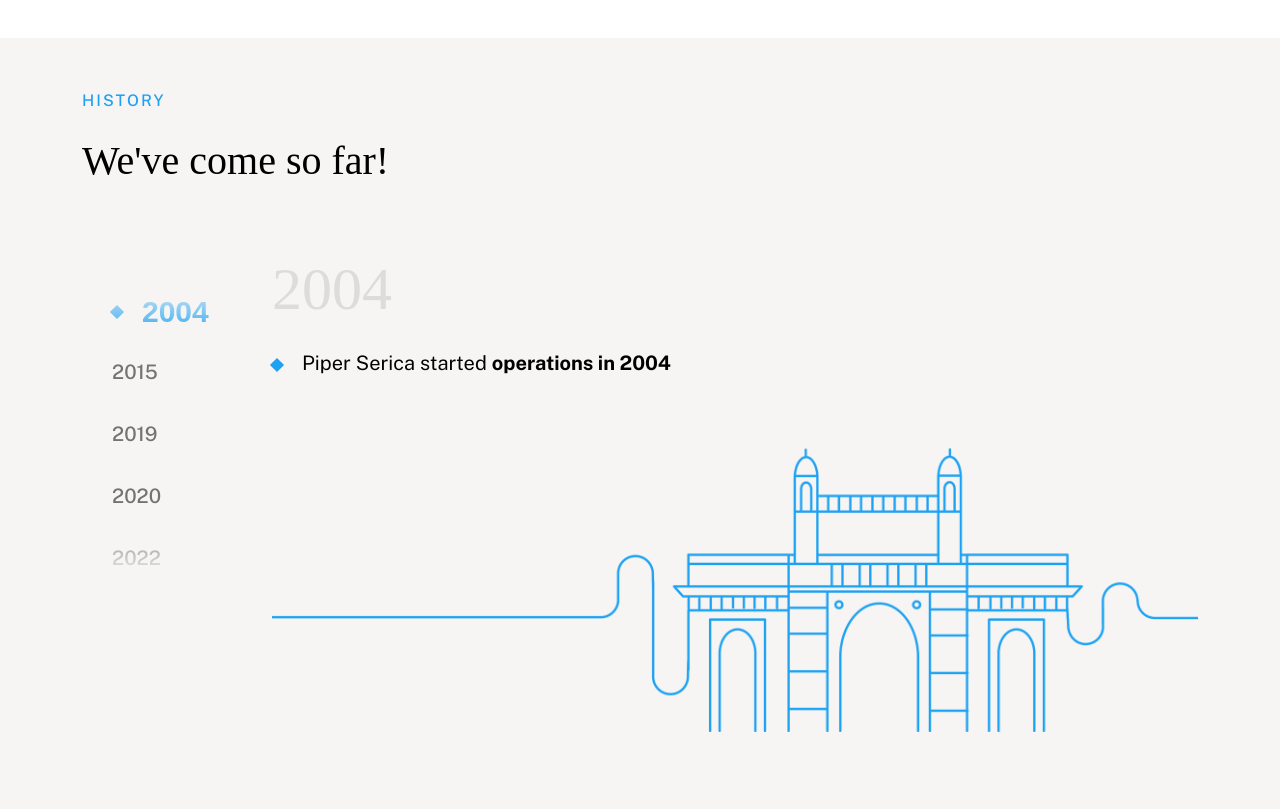
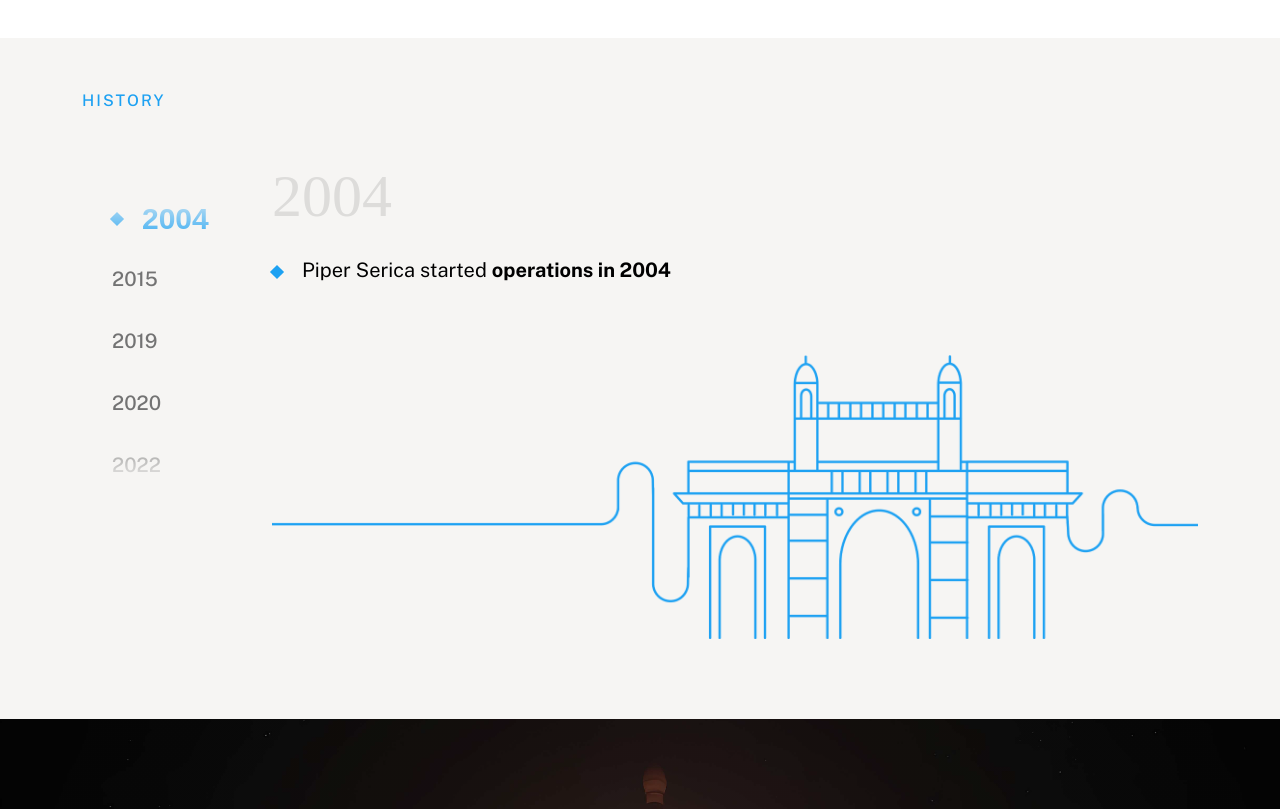
Before and after one commit to FiveOnlineSite/piperserica, a React (Create React App) app in the folder frontend/: page /about in a window 1280 px wide. Shown: the part 1260-2069 px from the top of the page. Built offline with nearby package versions, Linux system fonts and the light colour scheme; a web font is replaced by a local one.

Commit message:
text correcttion in history

```diff
--- a/frontend/src/pages/About.js
+++ b/frontend/src/pages/About.js
@@ -223,7 +223,7 @@
           <h6 className="section-subtitle">History</h6>
           <div className="row align-items-start">
             {/* <div className="col-lg-3"> */}
-            <h2 className="section-title mt-lg-3 mt-4">We've come so far!</h2>
+            {/* <h2 className="section-title mt-lg-3 mt-4">We've come so far!</h2> */}
             {/* </div> */}
             {/* <div className="col-lg-8 offset-lg-1 offset-0 mt-lg-0 mt-5">
               <div className="fund-content-div">
@@ -279,7 +279,7 @@
             </div> */}
           </div>
 
-          <div className="row mt-5 history-row">
+          <div className="row mt-4 history-row">
             <div className="col-lg-2">
               <div className="year-tab-links">
                 <a
@@ -427,12 +427,10 @@
                           </div>
                           <p className="para history-para">
                             {" "}
-                            We received the registration from the S we received
-                            the registration from the
+                            We received the registration from the
                             <strong>
                               {" "}
-                              Securities and Exchange Board of India (SEBI) for
-                              launching Portfolio Management Service (PMS).
+                              Securities and Exchange Board of India (SEBI) for launching Portfolio Management Service (PMS).
                             </strong>
                           </p>
                         </div>
--- a/frontend/src/pages/Contact.js
+++ b/frontend/src/pages/Contact.js
@@ -297,8 +297,7 @@
                   >
                     <i className="fa-solid fa-location-dot"></i>
                     <p className="para small-para">
-                      Marathon Innova Nextgen, A Wing, 905/906, Ganpatrao Kadam
-                      Marg, Lower Parel, Mumbai, Maharashtra 400013
+                    Office No. 905 & 906, A Wing, Marathon Innova Nextgen, Ganpatrao Kadam Marg, Lower Parel, Mumbai – 400013
                     </p>
                   </NavLink>
                 </div>
```
